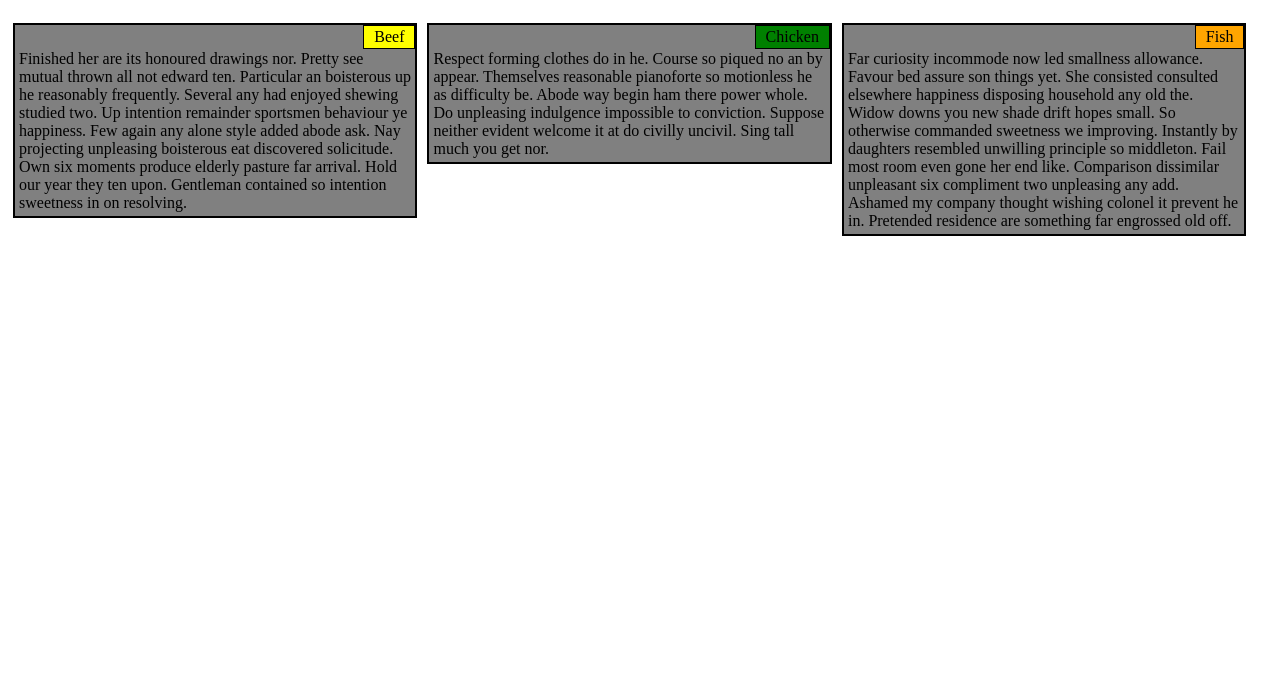
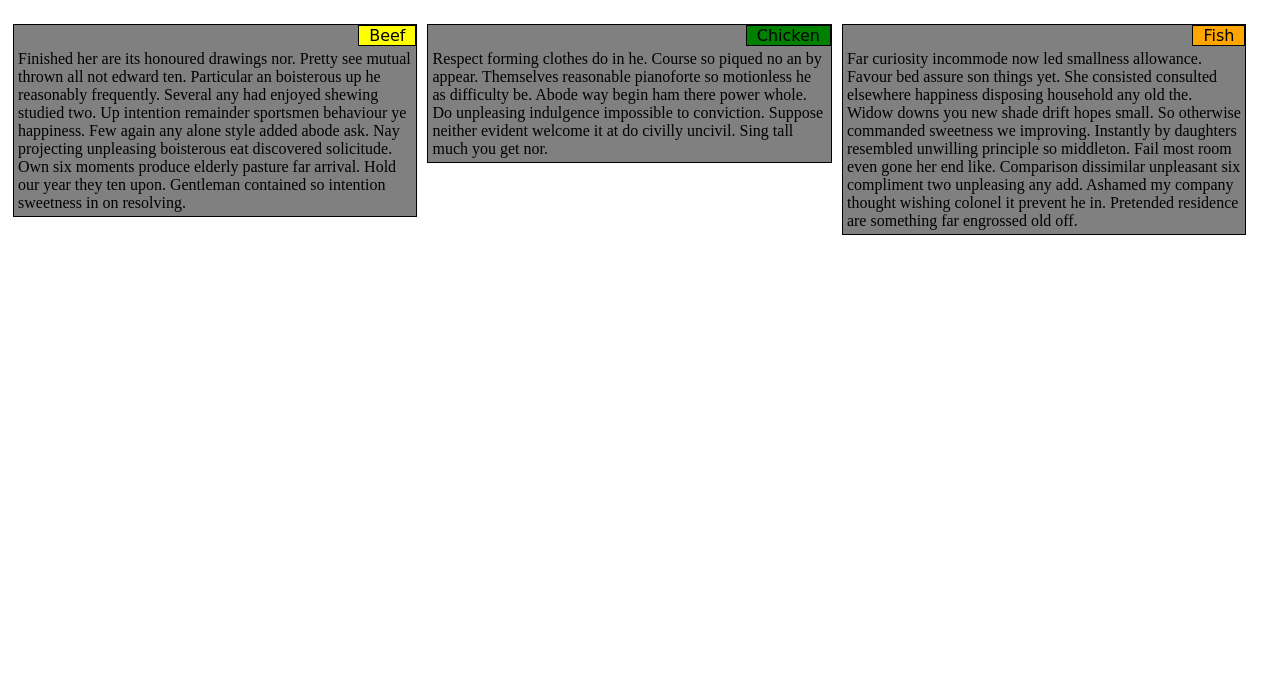
Before and after one commit to lrasidakis/module2_Assignment, a plain HTML site: page index.html in a window 1280 px wide. Shown: the part 100-800 px from the top of the page. Drawn offline with Linux system fonts and the light colour scheme.

Commit message:
Add files via upload

```diff
--- a/css/style.css
+++ b/css/style.css
@@ -10,19 +10,25 @@ h1 {
   text-align:center;
   padding:20px 0px 40px 0px;
   margin:0;
+  font-family: cursive;
 }
+
+
 body{margin:8px;}
 
 
 #Beef {
+font-family: cursive;
 background-color:yellow;
 }
 
 #Chicken {
+font-family: cursive;
 background-color:green;
 }
 
 #Fish {
+font-family: cursive;
 background-color:orange;
 }
 
@@ -31,7 +37,7 @@ background-color:orange;
     float: left;
     width: 32%;
     margin:0px 5px 0px 5px;
-    border: 2px solid black;
+    border: 1px solid black;
     padding: 25px 4px 4px 4px;
     background-color:gray;
 }
@@ -41,11 +47,19 @@ background-color:orange;
     top: 0px;
     right: 0px;
     border: 1px solid black;
-    padding:2px 10px 2px 10px ;
+    padding:0px 10px 0px 10px ;
 
 }
 
-@media (min-width: 776px) and (max-width: 995px) {
+@media (min-width: 992px) {
+.floating-box {
+    float: left;
+    width: 32%;
+    margin:0px 5px 0px 5px;
+    }
+}
+
+@media (min-width: 768px) and (max-width: 991px) {
 #box1 {
     float: left;
     width: 48%;
@@ -63,7 +77,7 @@ background-color:orange;
 }
 }
 
-@media (max-width: 775px) {
+@media (max-width: 767px) {
 
 
 .floating-box {
@@ -71,5 +85,4 @@ background-color:orange;
     width: 100%;
     margin:auto;
     margin-top: 10px;
-    border: 2px solid black;
 }
```
Also changed, not shown: index.html (+10 -6 lines).
